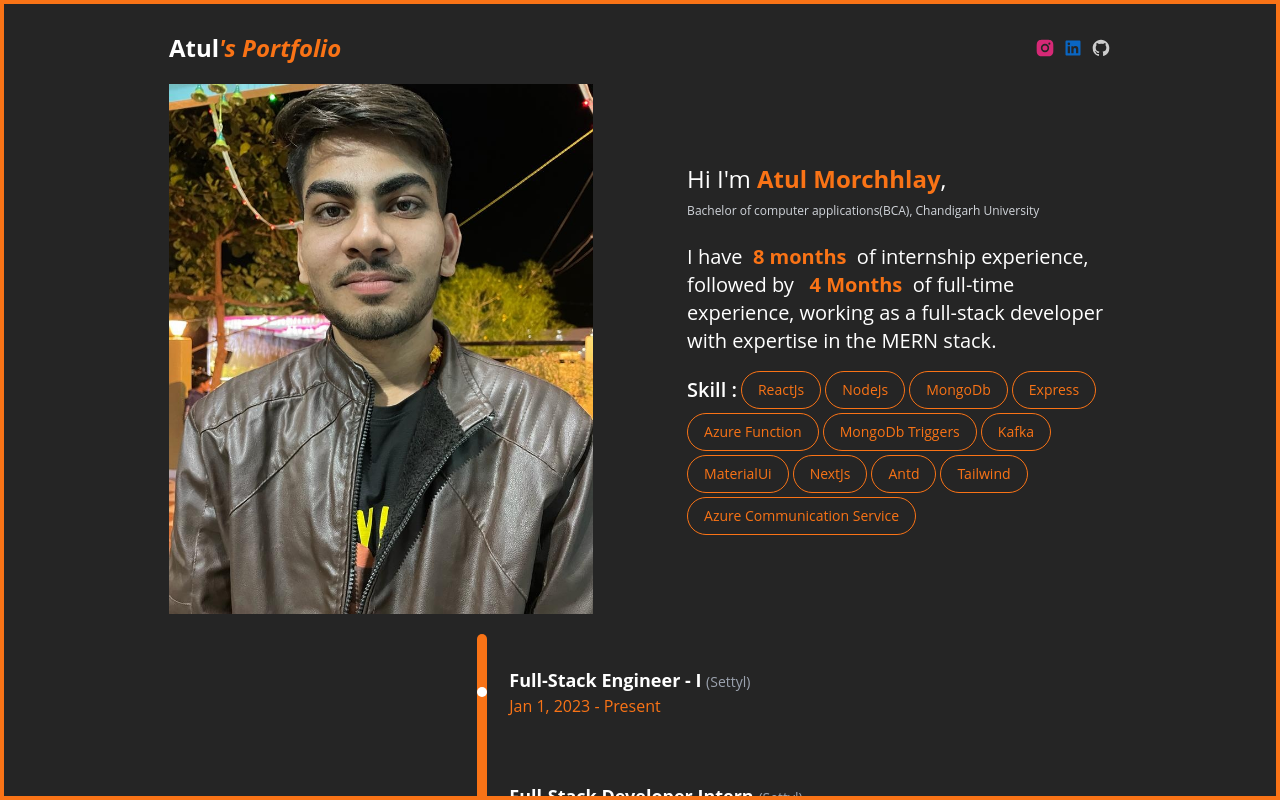
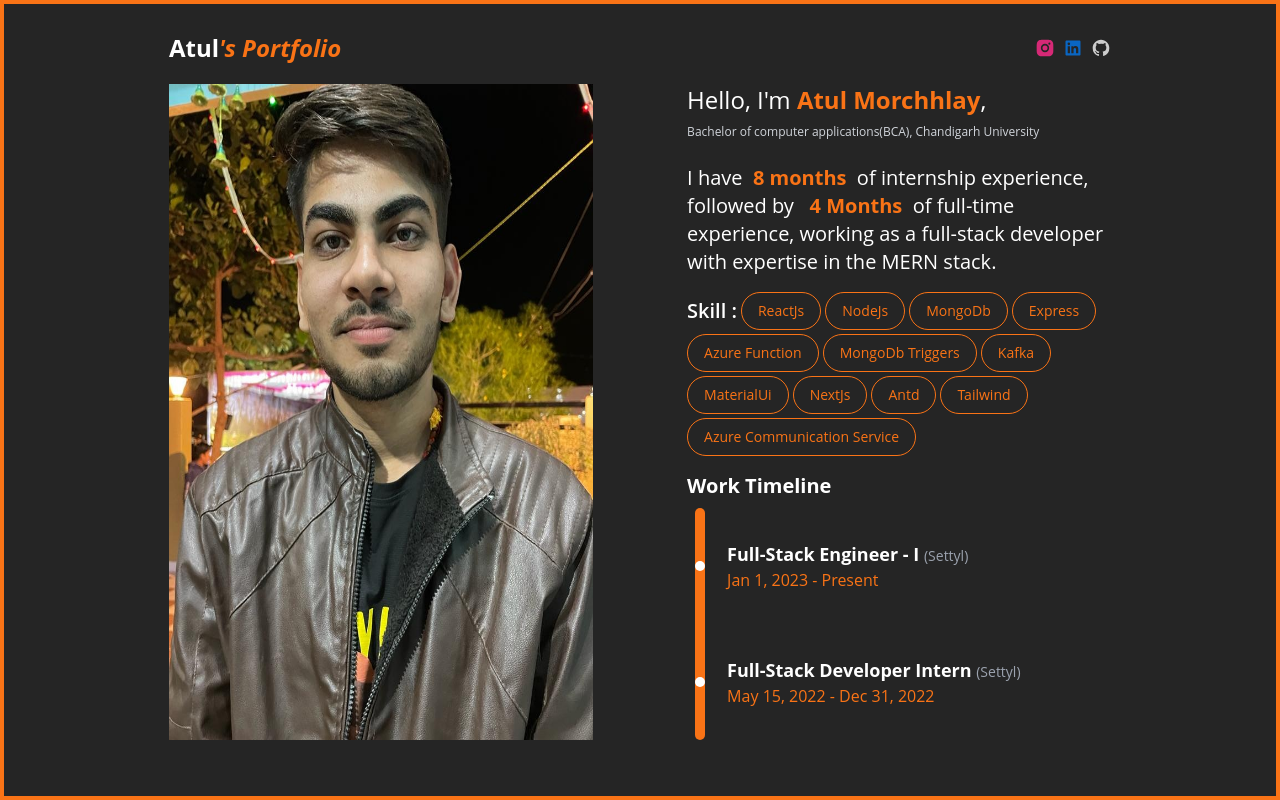
Before and after one commit to atul24112001/portfolio-website, a Next.js app: page / in a window 1280 px wide. Built offline with nearby package versions, Linux system fonts and the light colour scheme.

Commit message:
Changed timeline position

```diff
--- a/components/Introduction.jsx
+++ b/components/Introduction.jsx
@@ -1,6 +1,7 @@
 import Image from 'next/image'
 import React, { useMemo } from 'react'
 import Chip from './Chip'
+import Timeline from './Timeline';
 
 export default function Introduction({ details }) {
 
@@ -25,7 +26,7 @@ export default function Introduction({ details }) {
                 quality={90}
             />
             <div className="flex flex-col justify-center gap-4 items-start w-[90%] lg:w-[45%] h-auto m-auto lg:m-0">
-                <h2 className="text-2xl mt-5 lg:mt-0">Hi I&apos;m&nbsp;
+                <h2 className="text-2xl mt-5 lg:mt-0">Hello, I&apos;m&nbsp;
                     <span className="text-primary-color font-bold">{details.firstName + " " + details.lastName}</span>,
 
                 </h2>
@@ -41,6 +42,7 @@ export default function Introduction({ details }) {
                     <h2 className="text-xl font-semibold">Skill : </h2>
                     {details.skills.map((skill, i) => <Chip key={`${i + 1}`} title={skill} />)}
                 </div>
+                <Timeline timeline={details.timeline} />
             </div>
         </div>
     )
--- a/components/LinkIcons.jsx
+++ b/components/LinkIcons.jsx
@@ -15,7 +15,7 @@ export default function LinkIcons({ link, Icon, color }) {
 
     return (
         <Link onMouseOver={() => setHover(true)} onMouseLeave={() => setHover(false)} href={link} target="_blank">
-            <Icon fontSize="20px" color={currentColor} className={`cursor-pointer hover:text-white`} />
+            <Icon fontSize="20px" color={currentColor} className={`cursor-pointer hover:scale-125 transition-all ease-out hover:text-white`} />
         </Link>
     )
 }
--- a/components/Timeline.jsx
+++ b/components/Timeline.jsx
@@ -3,9 +3,10 @@ import { ModifyDate } from './common';
 
 export default function Timeline({ timeline }) {
     return (
-        <div className='w-[90%] lg:w-[75%]  m-auto mt-5 flex justify-center'>
+        <section >
+            <h2 className='text-xl font-bold'>Work Timeline</h2>
+            <div className='ml-2 mt-2'>
                 <div>
-
                     {timeline.map((t, i) => {
                         return (
                             <div className={`relative after:content-[""] after:absolute after:w-[10px] after:h-[100%] after:bg-primary-color after:top-0 after:left-0 before:content-[""] before:w-[10px] before:h-[10px] before:z-10 before:bg-white before:rounded-full before:-translate-y-[50%] before:absolute before:left-0 before:top-[50%]  pl-8 py-8 ${i === 0 ? "after:rounded-t-full" : i === timeline.length - 1 ? "after:rounded-b-full" : ""}`} key={`${i + 1}`}>
@@ -16,5 +17,6 @@ export default function Timeline({ timeline }) {
                     })}
                 </div>
             </div>
+        </section>
     )
 }
--- a/pages/index.js
+++ b/pages/index.js
@@ -6,46 +6,13 @@ import Chip from "@/components/Chip";
 import NavBar from "@/components/NavBar";
 import Introduction from "@/components/Introduction";
 import Timeline from "@/components/Timeline";
-
-const timelineItems = [
-  {
-    title: "First event",
-    date: "January 01, 2022",
-    content: "Lorem ipsum dolor sit amet, consectetur adipiscing elit. Duis semper convallis quam sed consectetur."
-  },
-  {
-    title: "Second event",
-    date: "February 01, 2022",
-    content: "Duis semper convallis quam sed consectetur. Lorem ipsum dolor sit amet, consectetur adipiscing elit."
-  },
-  {
-    title: "Third event",
-    date: "March 01, 2022",
-    content: "Consectetur adipiscing elit. Duis semper convallis quam sed consectetur. Lorem ipsum dolor sit amet."
-  },
-];
-
 export default function Home() {
 
   return (
     <main className="w-screen h-screen overflow-auto bg-[#252525] p-2 border-[4px] border-primary-color">
       <NavBar details={details} />
       <Introduction details={details} />
-      <Timeline timeline={details.timeline} />
+      {/* <Timeline timeline={details.timeline} /> */}
     </main>
   )
 }
-{/* <div className="divide-y divide-gray-400">
-  {timelineItems.map((item, index) => (
-    <div key={index} className="py-4 flex items-center">
-      <div className="flex items-center w-20">
-        <div className="bg-gray-400 rounded-full h-8 w-8" />
-        <div className="ml-4 font-bold">{item.date}</div>
-      </div>
-      <div className="ml-4">
-        <div className="text-lg font-bold">{item.title}</div>
-        <div className="mt-2">{item.content}</div>
-      </div>
-    </div>
-  ))}
-</div> */}
```
Lines whose indentation alone changed are shown as unchanged.
